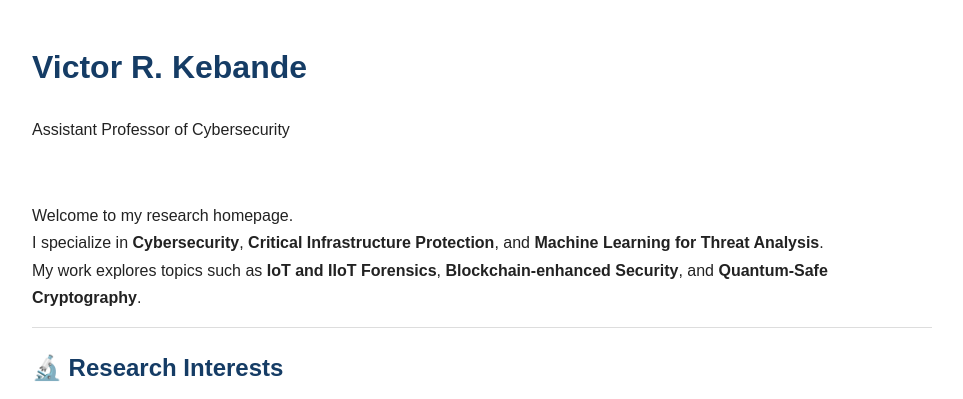
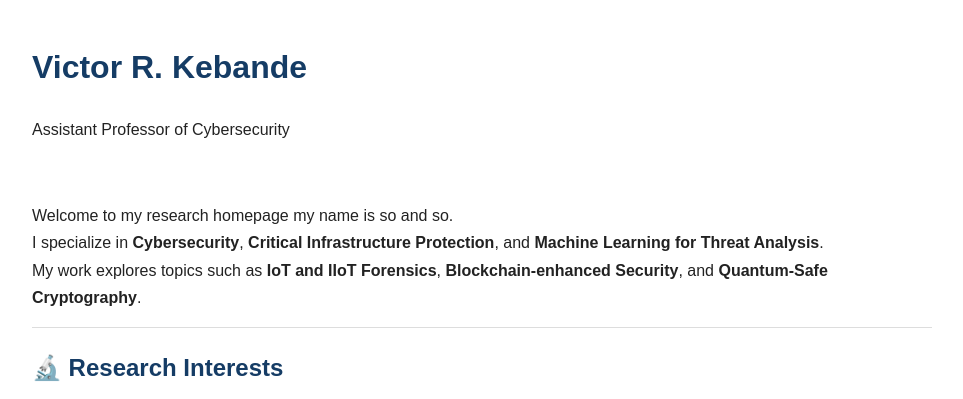
Before and after one commit to vkebande/vkebande.github.io, a Jekyll site: the page built from index.md, in a window 1280 px wide. Shown: the top 399 px of the page, without its empty margins (158-1121 px from the left). Built offline with Jekyll 4.4.1, drawn with Linux system fonts in a browser that asks for light colours.

Commit message:
Update index.md
First

```diff
--- a/index.md
+++ b/index.md
@@ -8,7 +8,7 @@ Assistant Professor of Cybersecurity
 
 <br>
 
-Welcome to my research homepage.
+Welcome to my research homepage my name is so and so.
 I specialize in **Cybersecurity**, **Critical Infrastructure Protection**, and **Machine Learning for Threat Analysis**.
 My work explores topics such as **IoT and IIoT Forensics**, **Blockchain-enhanced Security**, and **Quantum-Safe Cryptography**.
 
```
